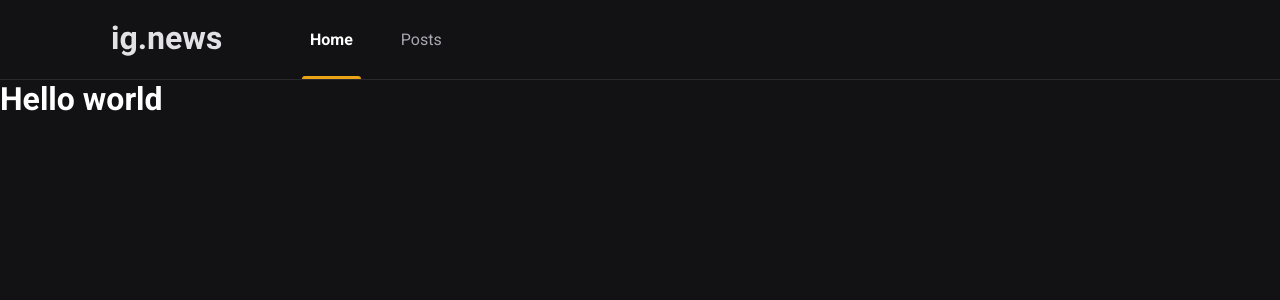
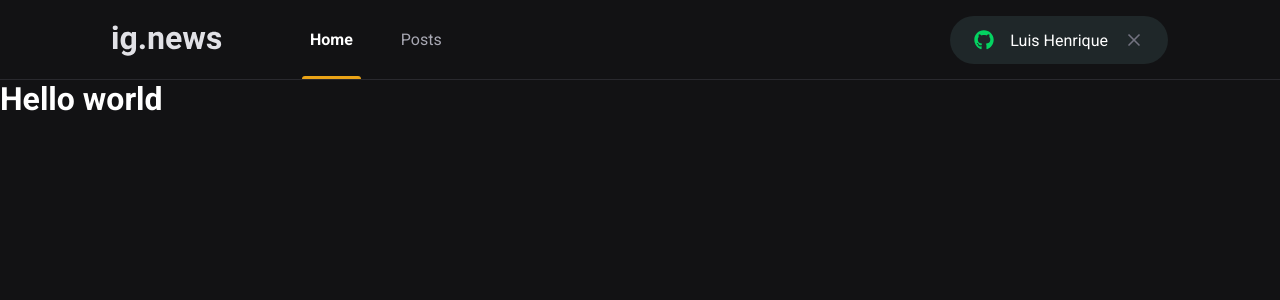
Before and after one commit to junimhs/ig.news, a Next.js app: page / in a window 1280 px wide. Shown: the top 300 px of the page. Built offline with nearby package versions, Linux system fonts and the light colour scheme; a web font is replaced by a local one.

Commit message:
create button signIn with github

```diff
--- a/package.json
+++ b/package.json
@@ -11,6 +11,7 @@
     "next": "12.0.4",
     "react": "17.0.2",
     "react-dom": "17.0.2",
+    "react-icons": "^4.3.1",
     "sass": "^1.43.4"
   },
   "devDependencies": {
--- a/src/components/Header/index.tsx
+++ b/src/components/Header/index.tsx
@@ -1,3 +1,4 @@
+import { SignInButton } from "../SignInButton";
 import styles from "./styles.module.scss";
 
 export function Header() {
@@ -11,6 +12,7 @@
           </a>
           <a href="#">Posts</a>
         </nav>
+        <SignInButton />
       </div>
     </header>
   );
--- a/src/components/Header/styles.module.scss
+++ b/src/components/Header/styles.module.scss
@@ -49,4 +49,8 @@
       }
     }
   }
+
+  button {
+    margin-left: auto;
+  }
 }
--- /dev/null
+++ b/src/components/SignInButton/index.tsx
@@ -0,0 +1,20 @@
+import { FaGithub } from "react-icons/fa";
+import { FiX } from "react-icons/fi";
+import styles from "./styles.module.scss";
+
+export function SignInButton() {
+  const isUserLoggedIn = true;
+
+  return isUserLoggedIn ? (
+    <button type="button" className={styles.signInButton}>
+      <FaGithub color="#04d361" />
+      Luis Henrique
+      <FiX color="#737380" className={styles.rightIcon} />
+    </button>
+  ) : (
+    <button type="button" className={styles.signInButton}>
+      <FaGithub color="#eba417" />
+      Sign in with Github
+    </button>
+  );
+}
--- /dev/null
+++ b/src/components/SignInButton/styles.module.scss
@@ -0,0 +1,31 @@
+.signInButton {
+  height: 3rem;
+  border-radius: 3rem;
+  background: var(--gray-850);
+  border: 0;
+  padding: 0 1.5rem;
+
+  display: flex;
+  align-items: center;
+  justify-content: center;
+
+  color: var(--white);
+  transition: filter 0.2s;
+
+  svg {
+    width: 20px;
+    height: 20px;
+  }
+
+  svg:first-child {
+    margin-right: 1rem;
+  }
+
+  &:hover {
+    filter: brightness(0.8);
+  }
+}
+
+.rightIcon {
+  margin-left: 1rem;
+}
--- a/src/styles/global.scss
+++ b/src/styles/global.scss
@@ -10,6 +10,7 @@
   --gray-100: #e1e1e6;
   --gray-300: #a8a8b3;
   --gray-800: #29292e;
+  --gray-850: #1f2729;
   --gray-900: #121214;
 
   --cyan-500: #61dafb;
```
Also changed, not shown: 1 other file (tests, documents, lock files or other folders).
